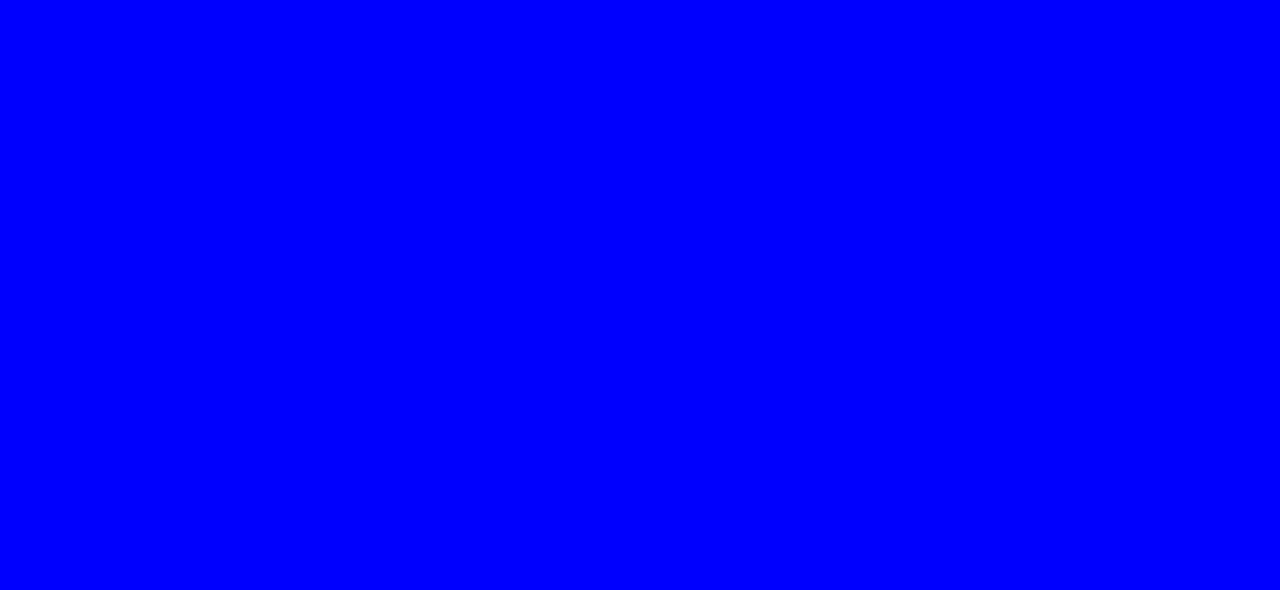
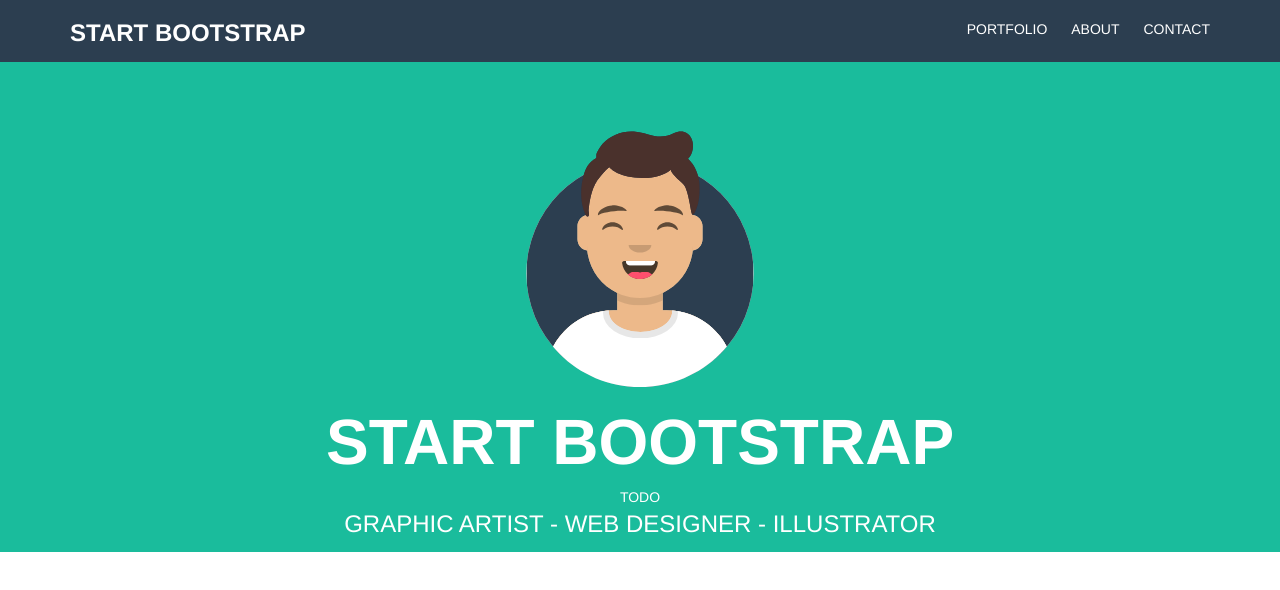
Before and after one commit to MSabbatini98/html-css-bootstrap-freelancer, a plain HTML site: page index.html in a window 1280 px wide. Drawn offline with nearby package versions, Linux system fonts and the light colour scheme; files that its build step writes are made by us from their sources.

Commit message:
header
navbar and hero/jumbotron

```diff
--- a/index.html
+++ b/index.html
@@ -9,15 +9,54 @@
 	<link rel="stylesheet" href="https://fonts.googleapis.com/css2?family=Montserrat:wght@200;300;400;500;600;700&display=swap" >
 	<link rel="stylesheet" href="https://cdnjs.cloudflare.com/ajax/libs/font-awesome/5.15.2/css/all.min.css" integrity="sha512-HK5fgLBL+xu6dm/Ii3z4xhlSUyZgTT9tuc/hSrtw6uzJOvgRr2a9jyxxT1ely+B+xFAmJKVSTbpM/CuL7qxO8w==" crossorigin="anonymous" />
     <link rel="stylesheet" href="https://maxcdn.bootstrapcdn.com/bootstrap/3.3.7/css/bootstrap.min.css" integrity="sha384-BVYiiSIFeK1dGmJRAkycuHAHRg32OmUcww7on3RYdg4Va+PmSTsz/K68vbdEjh4u" crossorigin="anonymous">
-    <link rel="stylesheet" href="css/style.css">
+    <link rel="stylesheet" href="style.css">
     <title>Freelancer</title>
   </head>
   <body>
     <!-- Intestazione -->
-    <header>
-
+    <header class="text_white">
+        <div class="header_nav bg_color_primary">
+            <div class="container">
+                <div class="row">
+                    <!-- NAV_BAR -->
+                    <div class="col-xs-6">
+                        <h3>Start bootstrap</h3>
+                    </div>
+                    <div class="col-xs-6 text-right">
+                        <div class="nav_right">
+                            <ul>
+                                <li>
+                                    <a href="">Portfolio</a>
+                                </li>
+                                <li>
+                                    <a href="">About</a>
+                                </li>
+                                <li>
+                                    <a href="">Contact</a>
+                                </li>
+                            </ul>
+                        </div>
+                    </div>
+                </div>
+            </div>
+            </div>
+            <!-- HERO -->
+            <div class="header_hero bg_color_secondary">
+                <div class="container">
+                    <div class="row">
+                        <div class="col-xs-12 text-center">
+                            <img src="img/hero_profile_pic.svg" alt="Tizio simpatico">
+                            <h1>START BOOTSTRAP</h1>
+                            <div class="star_divider">
+                                TODO
+                            </div>
+                            <p>Graphic Artist - Web Designer - Illustrator</p>
+                        </div>
+                    </div>
+                </div>
+            </div>
+        </div>
     </header>
-
 	<!-- Corpo -->
     <main>
     </main>
--- a/style.css
+++ b/style.css
@@ -1,3 +1,57 @@
-body{
-    background-color: blue;
+.bg_color_primary {
+	background-color: #2c3e50;
 }
+.bg_color_primary-dark {
+	background-color: #1a252f;
+}
+.bg_color_secondary {
+	background-color: #1abc9c;
+}
+.text_white {
+	color: #fff;
+}
+h1{
+	font-weight: 600;
+	font-size: 64px;
+}
+h3{
+	font-weight: 600;
+	color:white;
+}
+hr{
+	margin: 0px;
+}
+
+/***********************************header */
+header{
+	height: 90px;
+	text-transform: uppercase;
+}
+header ul {
+	vertical-align: middle;
+}
+header ul li{
+	display: inline-block;
+	padding: 7px 0 0px 20px;font-weight: 500;
+	line-height: 25px;
+	margin: 10px 0;
+}
+header a{
+	color: white;
+}
+header ul li:first-child{
+	margin-left: 0px;
+}
+header .header_hero {
+	padding-top: 60px;
+}
+header .header_hero p{
+	font-size: 24px;
+}
+header .header_hero h2{
+	color: #333333;
+}
+
+header .header_hero img{
+	height: 265px;
+}
```
